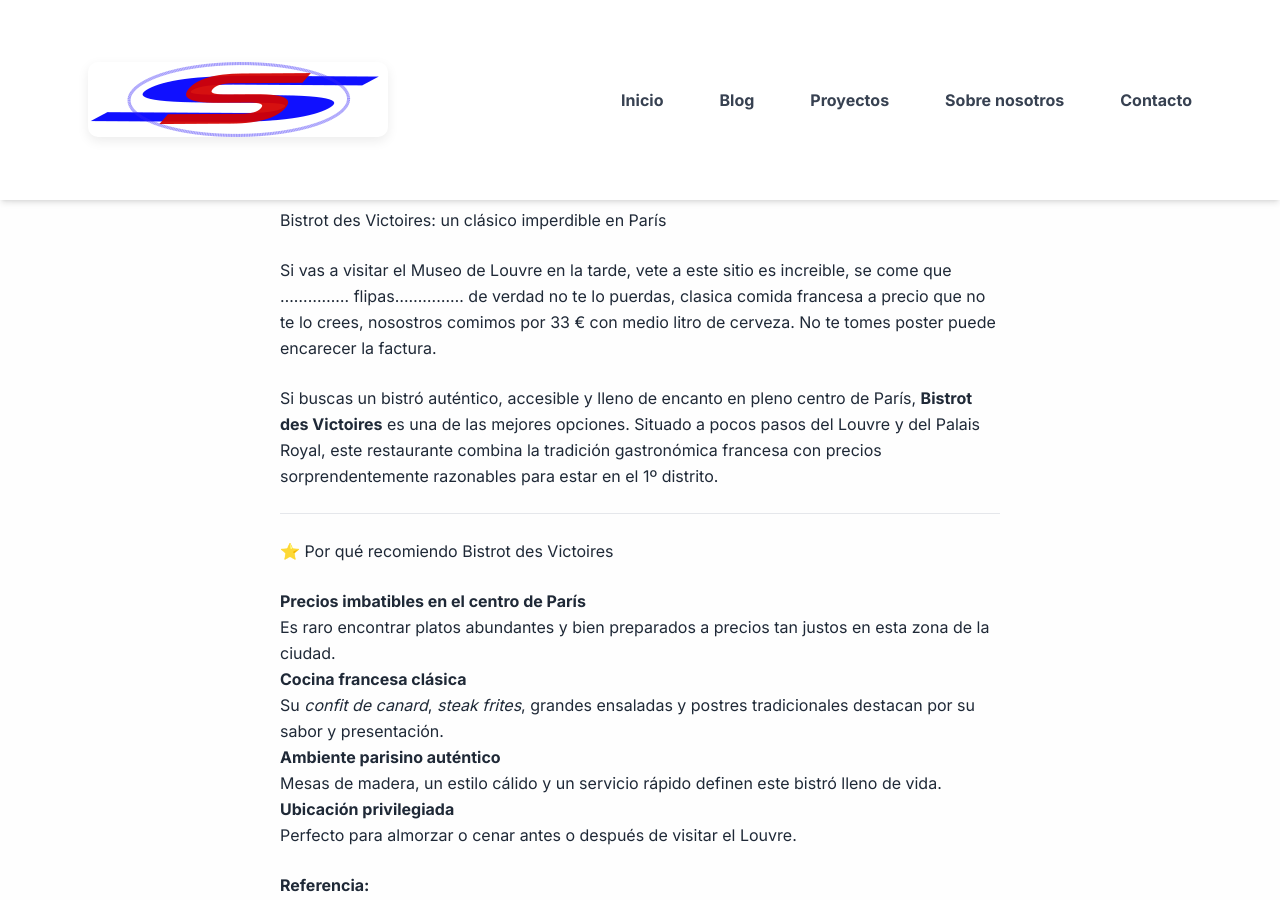
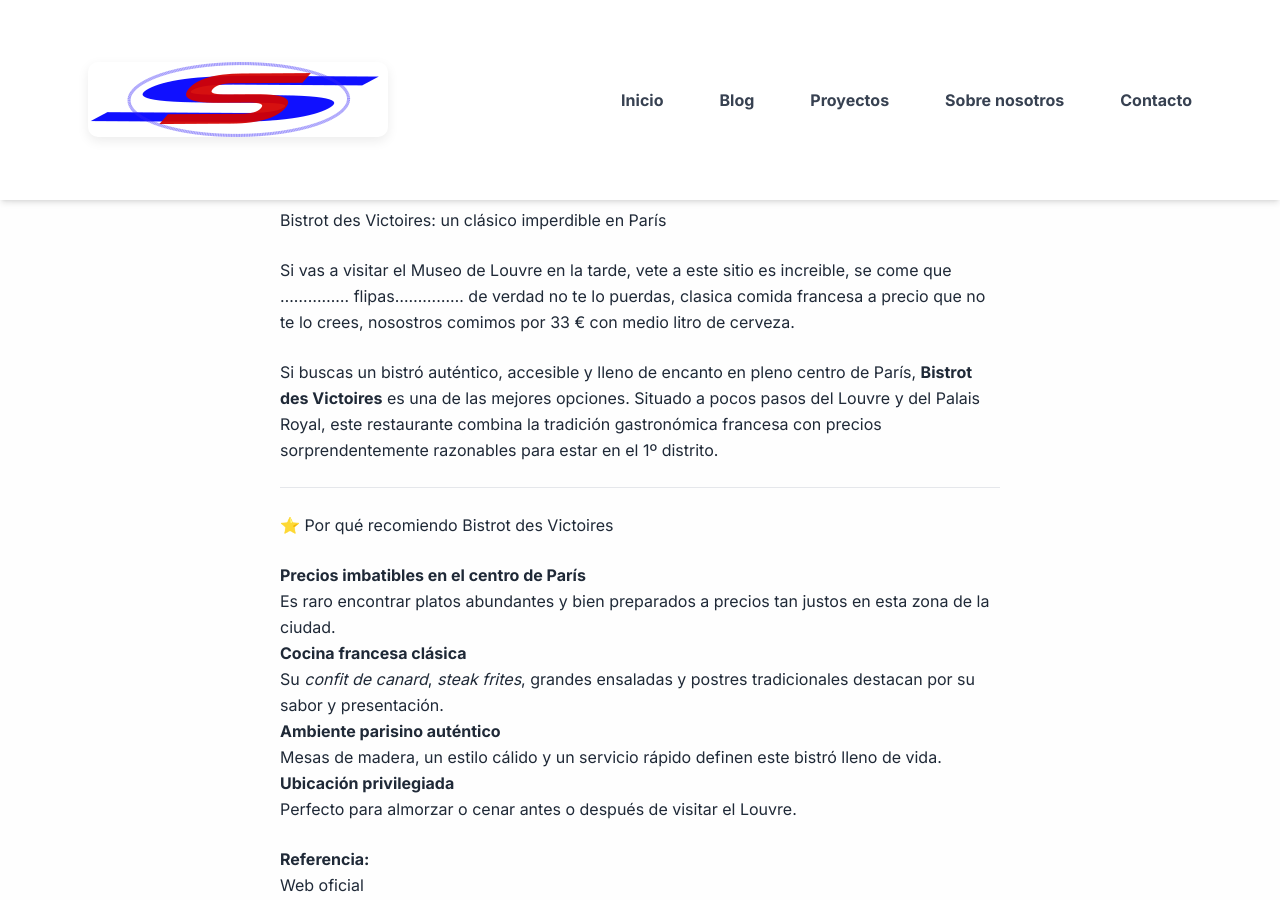
Before and after one commit to santanasmart/santanasmart.github.io, a Jekyll site: the page built from _posts/2025-11-28-bistrot-victoires.md, in a window 1280 px wide and 900 px high, scrolled down 813 px. Built offline with Jekyll 4.4.1, drawn with Linux system fonts in a browser that asks for light colours; nearby versions of some CDN libraries; comment, search, counter and statistics services are not loaded.

Commit message:
Update 2025-11-28-bistrot-victoires.md

```diff
--- a/_posts/2025-11-28-bistrot-victoires.md
+++ b/_posts/2025-11-28-bistrot-victoires.md
@@ -12,7 +12,7 @@
 
 # Bistrot des Victoires: un clásico imperdible en París
 
-Si vas a visitar el Museo de Louvre en la tarde, vete a este sitio es increible, se come que ............... flipas............... de verdad no te lo puerdas, clasica comida francesa a precio que no te lo crees, nosostros comimos por 33 € con medio litro de cerveza. No te tomes poster puede encarecer la factura.
+Si vas a visitar el Museo de Louvre en la tarde, vete a este sitio es increible, se come que ............... flipas............... de verdad no te lo puerdas, clasica comida francesa a precio que no te lo crees, nosostros comimos por 33 € con medio litro de cerveza.
 
 Si buscas un bistró auténtico, accesible y lleno de encanto en pleno centro de París, **Bistrot des Victoires** es una de las mejores opciones. Situado a pocos pasos del Louvre y del Palais Royal, este restaurante combina la tradición gastronómica francesa con precios sorprendentemente razonables para estar en el 1º distrito.
 
```
